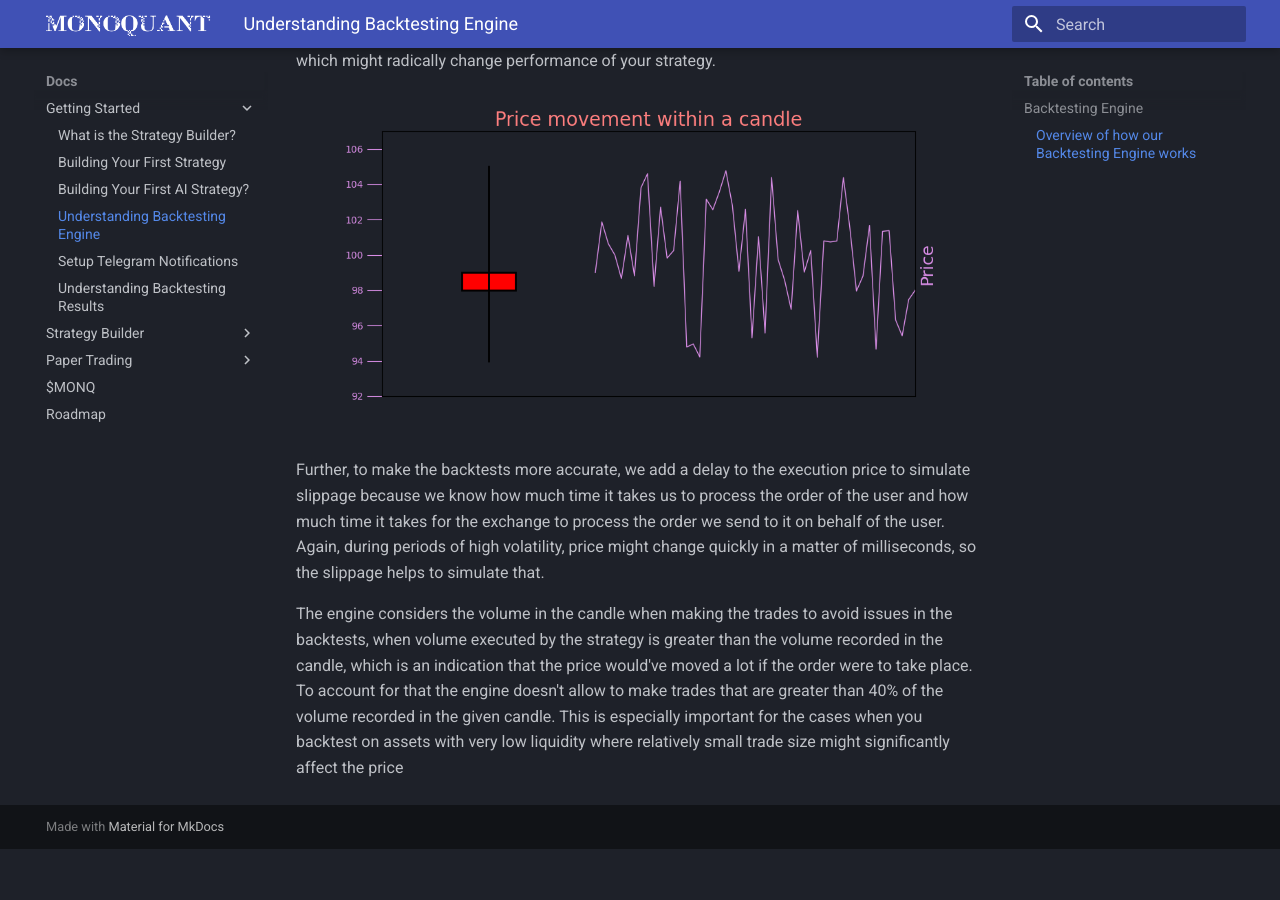
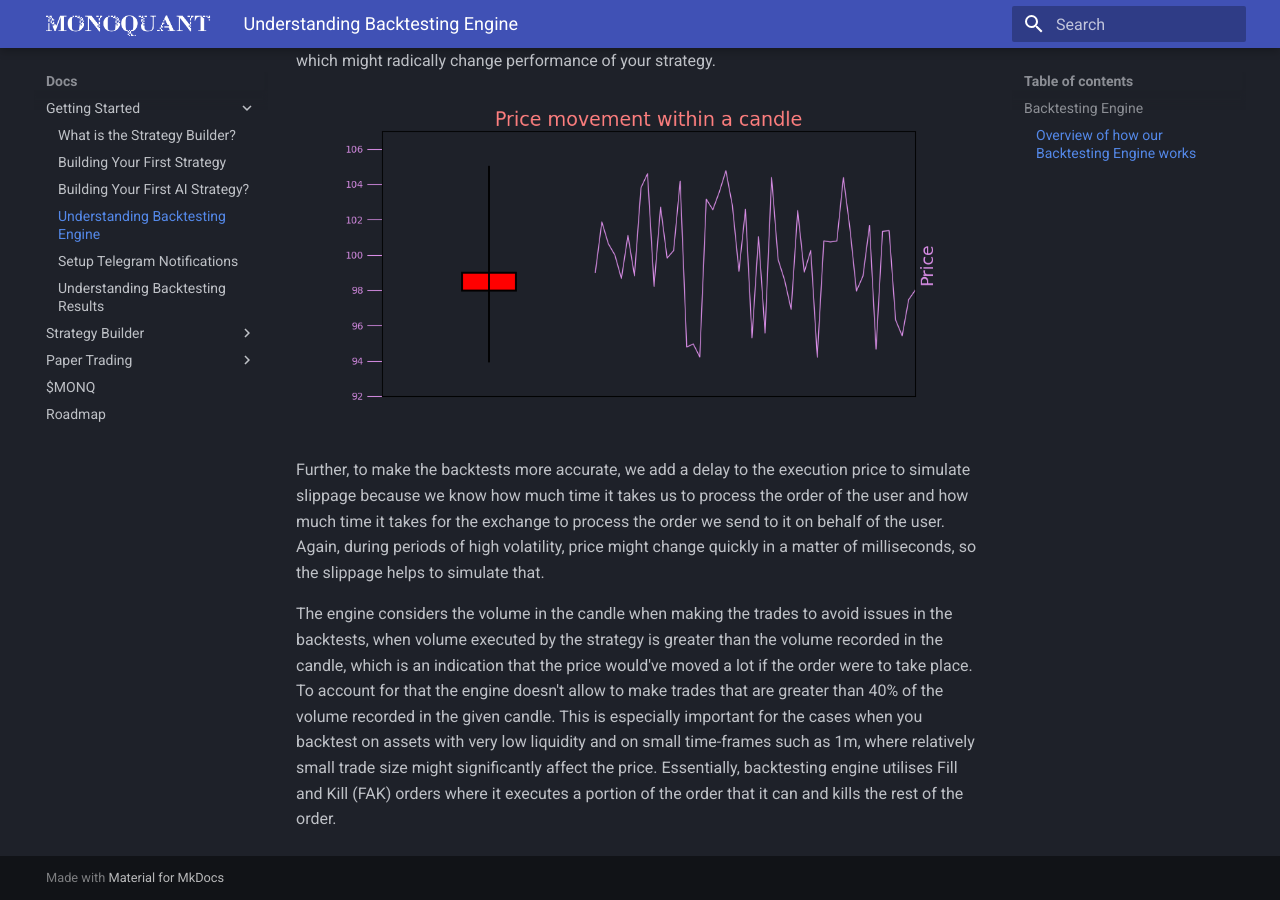
Before and after one commit to monoquant/docs, an MkDocs documentation site: the page built from docs/general_docs/backtesting_engine.md, in a window 1280 px wide and 900 px high, scrolled down 739 px. Built offline with MkDocs 1.6.1 and Material for MkDocs 9.7.7, drawn with Linux system fonts in a browser that asks for light colours; before the commit the page ends 1588 px from its top, so only the background shows below that.

Commit message:
Update backtesting_engine.md

```diff
--- a/docs/general_docs/backtesting_engine.md
+++ b/docs/general_docs/backtesting_engine.md
@@ -30,4 +30,6 @@ The engine considers the volume in the candle when making the trades to avoid is
 by the strategy is greater than the volume recorded in the candle, which is an indication that the price would've moved a lot
 if the order were to take place. To account for that the engine doesn't allow to make trades that are greater than 40%
 of the volume recorded in the given candle. This is especially important for the cases when you backtest on assets with
-very low liquidity where relatively small trade size might significantly affect the price
+very low liquidity and on small time-frames such as 1m, where relatively small trade size might significantly affect the price.
+Essentially, backtesting engine utilises Fill and Kill (FAK) orders where it executes a portion of the order that it can and kills
+the rest of the order.
```
